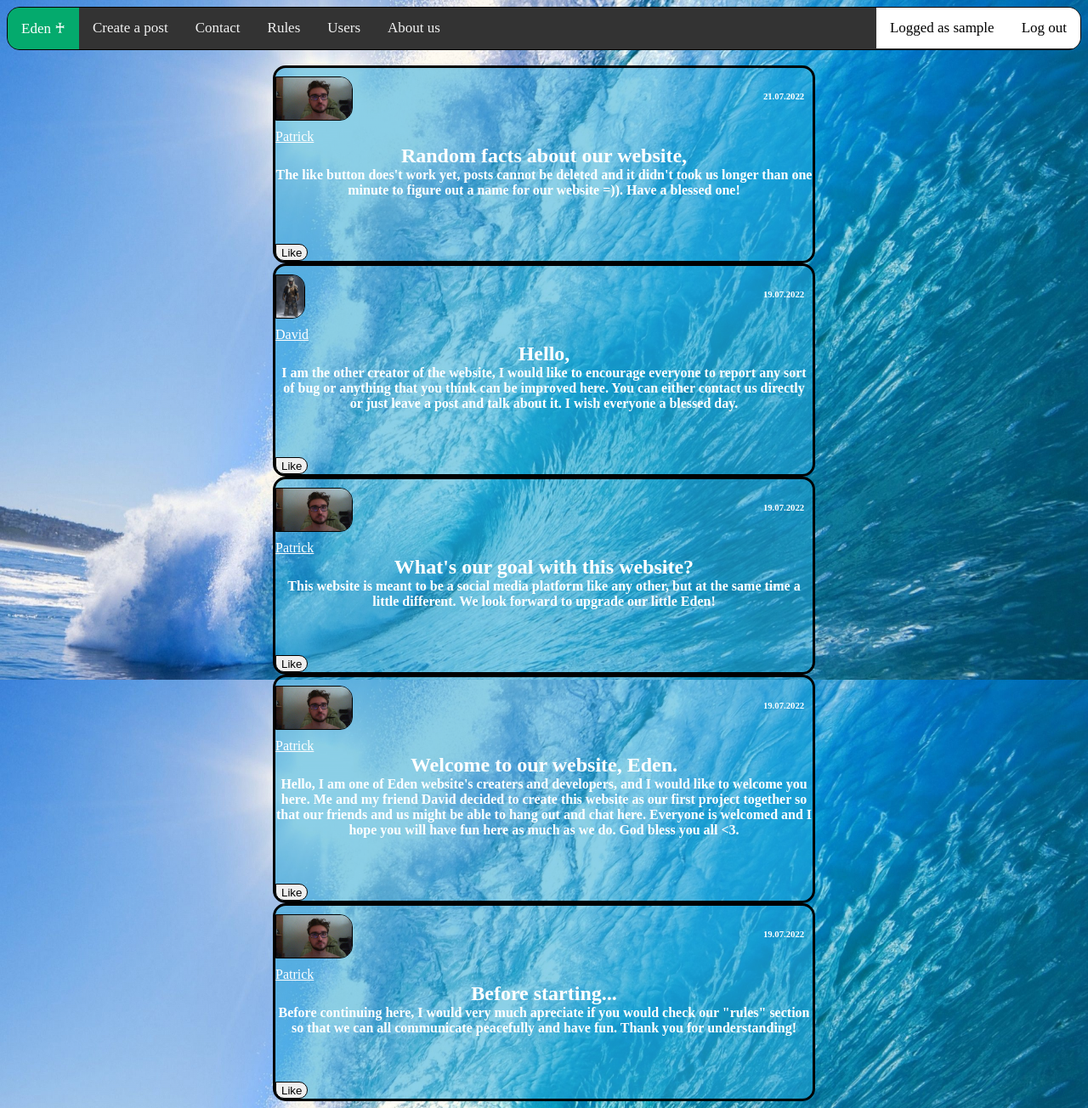
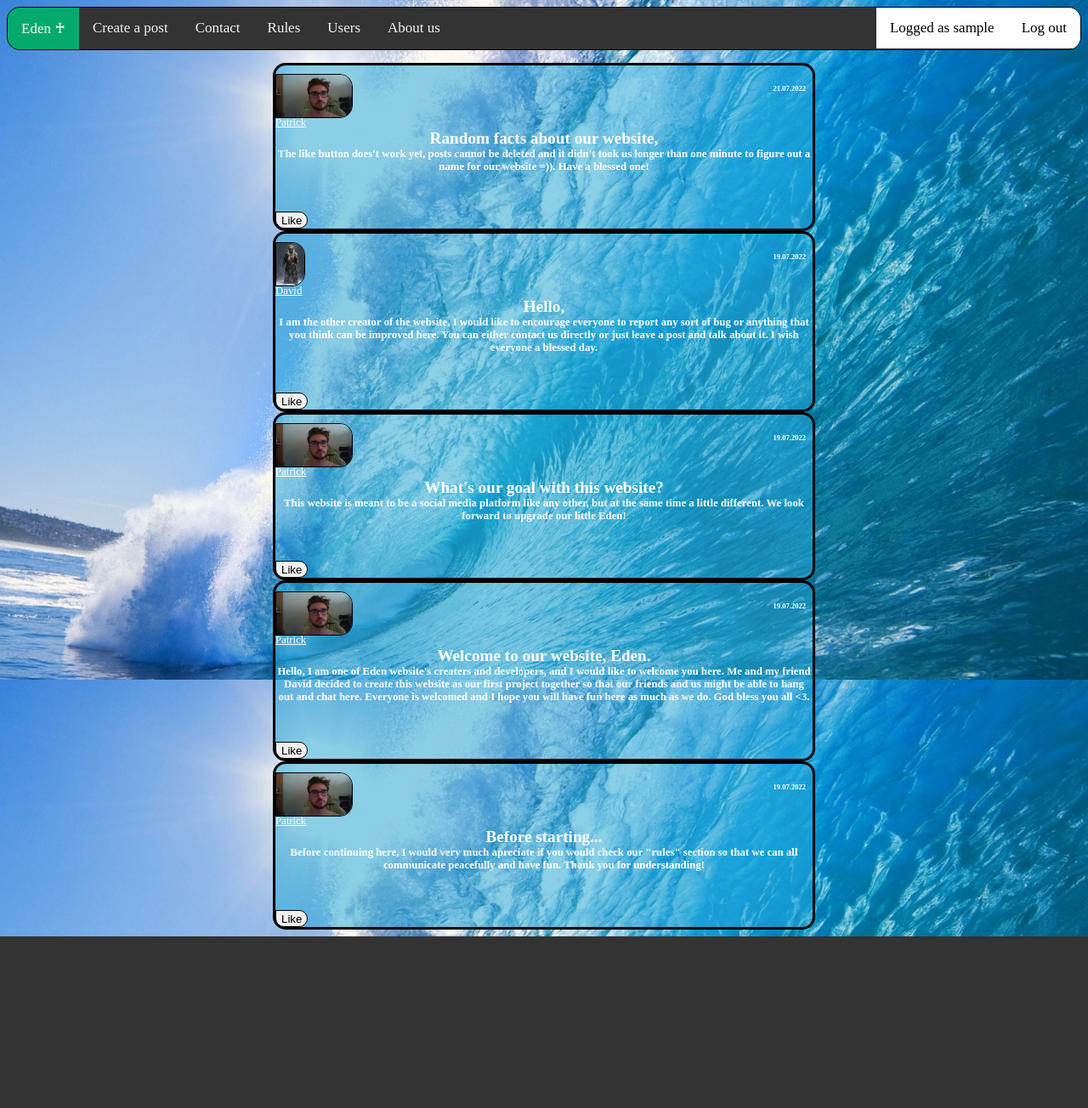
Before and after one commit to RolloEden/Eden123, a Flask app: page /home in a window 1280 px wide. Shown: the whole page at 85% size. After the commit the page ends 1102 px from the top, so only its background shows below. Run offline with Flask 2, Linux system fonts and the light colour scheme; the visitor is signed in with stand-in values (Sample User, id 1).

Commit message:
Update stylehome.css

```diff
--- a/static/sytles/stylehome.css
+++ b/static/sytles/stylehome.css
@@ -15,6 +15,7 @@
 }
 
 body {
+    font-size:0.8em !important;
     background-image: url("ocena.jpg");
     align-items: center;
     background-size:100% auto;
```
